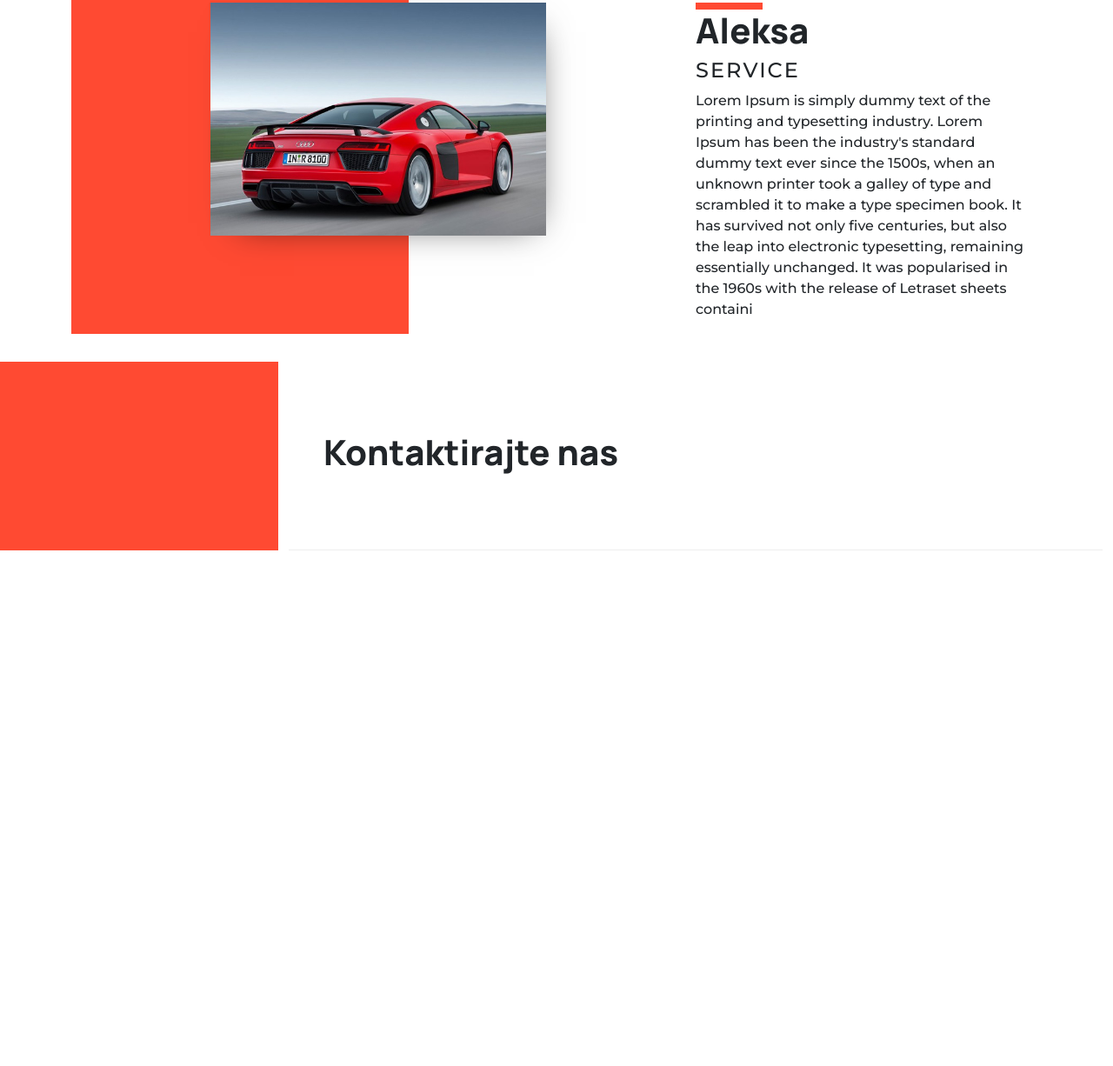
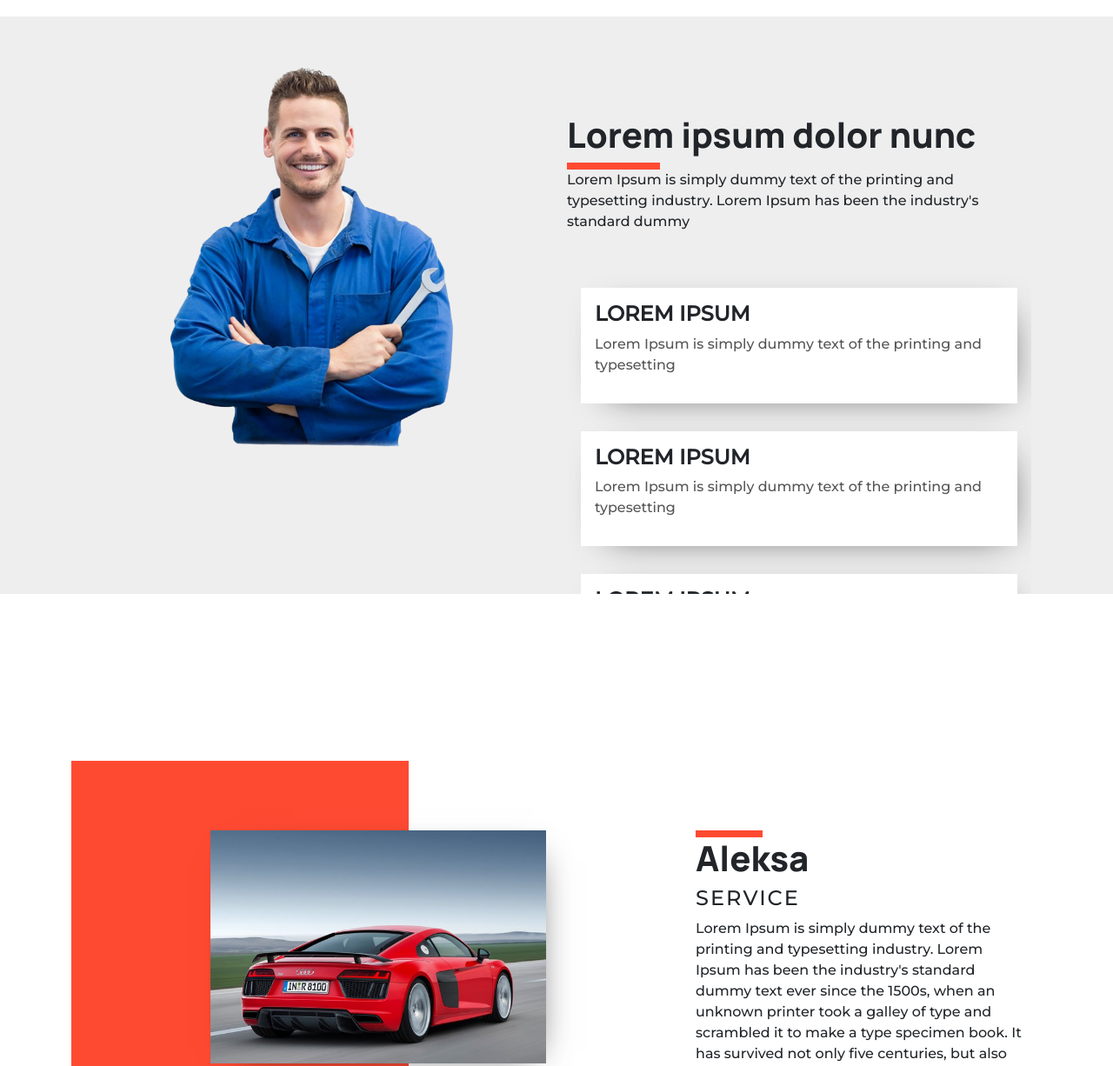
Before and after one commit to luxal99/darko-sice, a website: page index.html in a window 1280 px wide. Shown: the part 1189-2415 px from the top of the page at 87% size. Before the commit the page ends 1822 px from the top, so only its background shows below. Drawn offline with Linux system fonts and the light colour scheme.

Commit message:
Mechanic div

```diff
--- a/css/index.css
+++ b/css/index.css
@@ -92,11 +92,57 @@ h5 {
 }
 
 footer {
-    margin-top: 2em;
+    margin-top: 10em;
 }
 .col-sm-3 {
     background-color: rgb(255, 74, 50);;
 }
-footer h1 {
-    padding: 2em 1em;
+.footer-col {
+    padding: 4em;
 }
+.footer-col h1 {
+    padding-bottom: .2em;
+}
+.footer-col .silver-divider {
+    margin-bottom: 1em;
+}
+.mechanic-div {
+    background-color: #eee;
+    margin: 10em 0;
+}
+.mechanic-card {
+    padding: 1em;
+    -webkit-box-shadow: 10px 10px 43px -23px rgba(0,0,0,0.75);
+    -moz-box-shadow: 10px 10px 43px -23px rgba(0,0,0,0.75);
+    box-shadow: 10px 10px 43px -23px rgba(0,0,0,0.75);
+    background-color: #fff;
+    margin: 2em 0em;
+}
+.mechanic-card h4 {
+    text-transform: uppercase;
+    font-weight: bold;
+}
+.mechanic-card p {
+    color: #555;
+}
+.card-container {
+    height: 400px;
+    padding: 1em;
+    overflow-y: scroll;
+}
+.mechanic-right-col {
+    padding-top: 5em;
+}
+::-webkit-scrollbar {
+     height: 1em;
+
+    width: 5px;
+     background-color: transparent;
+ }
+
+::-webkit-scrollbar-thumb {
+    background: rgb(255,74,50);
+    background: linear-gradient(90deg, rgba(255,74,50,1) 0%, rgba(255,13,13,1) 100%);
+
+    width: 1px;
+}
--- a/index.html
+++ b/index.html
@@ -8,6 +8,7 @@
     <link rel="preconnect" href="https://fonts.gstatic.com">
     <link href="https://fonts.googleapis.com/css2?family=Manrope:wght@800&family=Montserrat:wght@200;500&display=swap"
           rel="stylesheet">
+    <link rel="stylesheet" href="node_modules/font-awesome/css/font-awesome.min.css">
     <script src="js/bootstrap.min.js"></script>
 </head>
 <body>
@@ -25,7 +26,7 @@
                    <img class="img-fluid" width="150px" src="img/Logo-Car-service-center-on-transparent-background-PNG.png">
                 </div>
                 <div class="col-sm nav-col">
-                    <h5>Ključevi</h5>
+                    <a href="pages/kljucevi.html"><h5>Ključevi</h5></a>
                 </div>
                 <div class="col-sm nav-col">
                     <h5>Mehanika</h5>
@@ -67,6 +68,46 @@
                 </div>
             </div>
         </div>
+    </div>
+    <div class="mechanic-div">
+        <div class="container">
+            <div class="row">
+                <div class="col-sm">
+                    <img src="img/mechanic.png" class="img-fluid" >
+                </div>
+                <div class="col-sm mechanic-right-col">
+                    <h1>Lorem ipsum dolor nunc</h1>
+
+                    <div class="red-line"></div>
+                    <p>Lorem Ipsum is simply dummy text of the printing and typesetting industry. Lorem Ipsum has been
+                        the industry's standard dummy</p>
+                    <div class="card-container">
+                        <div class="mechanic-card">
+                            <h4>Lorem Ipsum </h4>
+                            <p>Lorem Ipsum is simply dummy text of the printing and typesetting</p>
+                        </div>
+                        <div class="mechanic-card">
+                            <h4>Lorem Ipsum </h4>
+                            <p>Lorem Ipsum is simply dummy text of the printing and typesetting</p>
+                        </div>
+                        <div class="mechanic-card">
+                            <h4>Lorem Ipsum </h4>
+                            <p>Lorem Ipsum is simply dummy text of the printing and typesetting</p>
+                        </div>
+                        <div class="mechanic-card">
+                            <h4>Lorem Ipsum </h4>
+                            <p>Lorem Ipsum is simply dummy text of the printing and typesetting</p>
+                        </div>
+                        <div class="mechanic-card">
+                            <h4>Lorem Ipsum </h4>
+                            <p>Lorem Ipsum is simply dummy text of the printing and typesetting</p>
+                        </div>
+                    </div>
+                </div>
+            </div>
+        </div>
+    </div>
+    <div class="container">
         <div class="row">
             <div class="col-sm left-col">
                 <img src="img/audir8_505.jpg" class="img-fluid">
@@ -86,9 +127,15 @@
     <footer>
         <div class="row">
             <div class="col-sm-3"></div>
-            <div class="col-sm">
+            <div class="col-sm footer-col">
                 <h1>Kontaktirajte nas</h1>
                 <div class="silver-divider"></div>
+                <p><i class="fa fa-location-arrow" style="font-size: 20px"></i> Svetosavska bb, Varvarin </p>
+                <p><i class="fa fa-phone" style="font-size: 20px"></i> +381 63 1147815</p>
+                <p><i class="fa fa-phone" style="font-size: 20px"></i> 037 788 828</p>
+                <p><i class="fa fa-phone" style="font-size: 20px"></i> 037 788 744</p>
+                <p><i class="fa fa-envelope" style="font-size: 20px"></i> ivadoovarvarin@gmail.com</p>
+                <h6>Powered by <a href="https://alemarc.dev">Alemarc</a></h6>
             </div>
         </div>
     </footer>
--- /dev/null
+++ b/package.json
@@ -0,0 +1,5 @@
+{
+  "dependencies": {
+    "font-awesome": "^4.7.0"
+  }
+}
```
Also changed, not shown: pages/kljucevi.html (added, +10 -0 lines), pages/mehanika.html (added, +10 -0 lines), img/120-1207914_auto-motive-repair-auto-repair-man-removebg-preview.png (added), img/Logo-Car-service-center-on-transparent-background-PNG-removebg-preview.png (added), img/mechanic.png (added), img/transparent+mechanic+pic.png (added), 1 other file.
